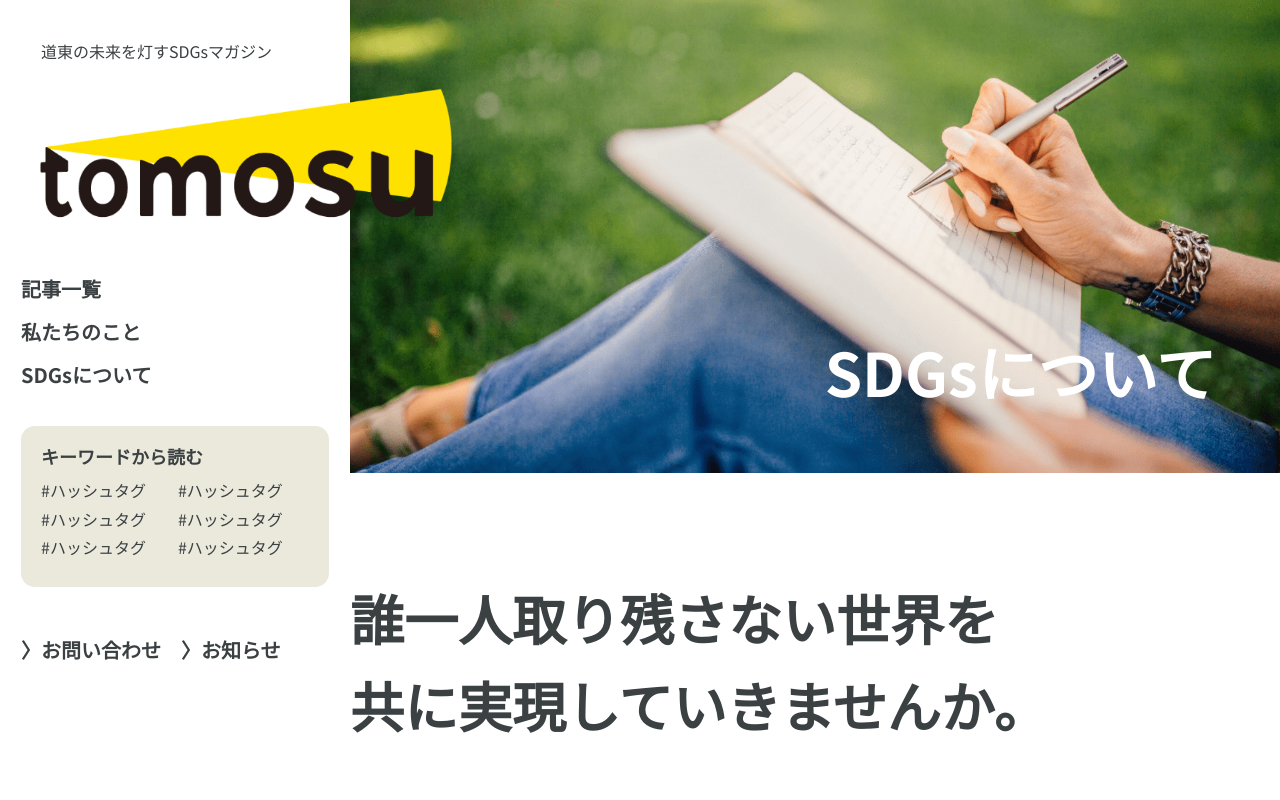
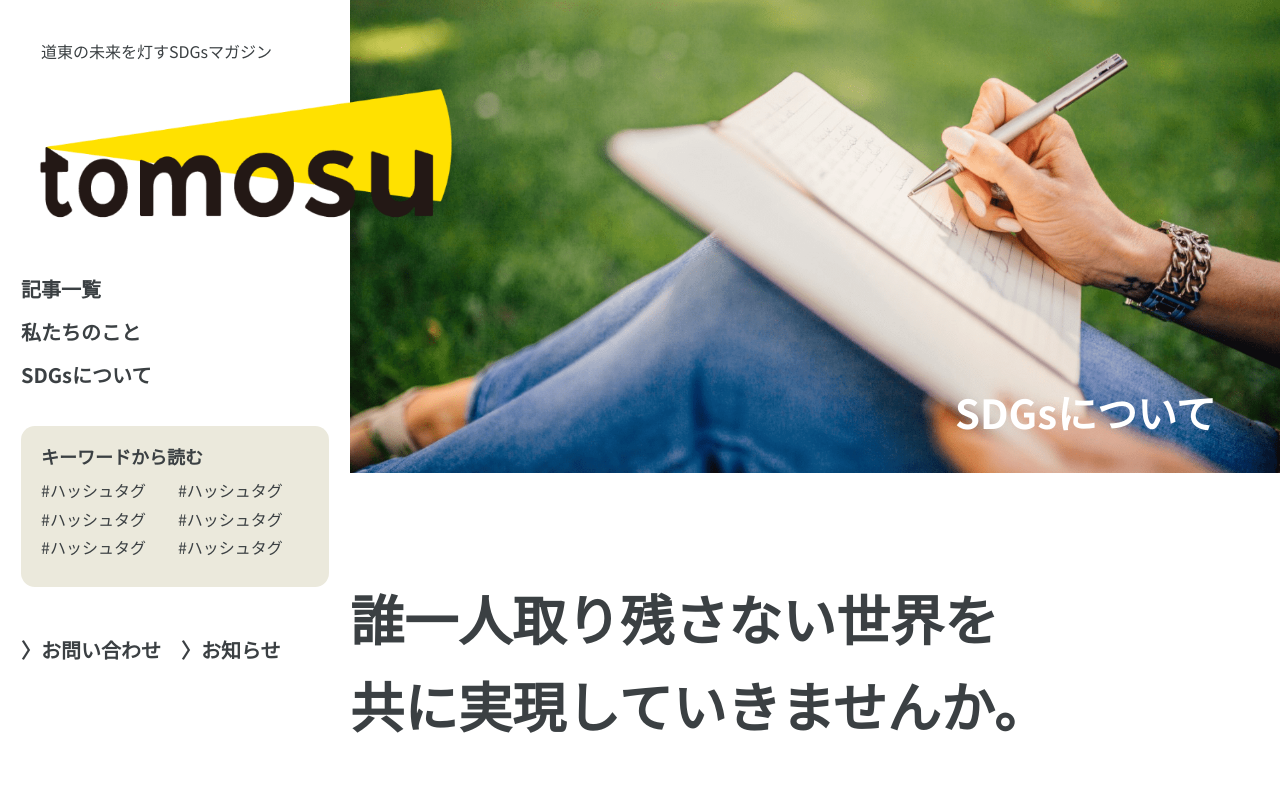
Before and after one commit to ha-ma/tomosu, a Next.js app: page /sdgs in a window 1280 px wide. Shown: the top 800 px of the page. Built offline with nearby package versions, Linux system fonts and the light colour scheme.

Commit message:
共通コンポーネントスタイル修正

```diff
--- a/components/BottomContact.module.scss
+++ b/components/BottomContact.module.scss
@@ -8,7 +8,7 @@
   box-sizing: border-box;
   position: relative;
   transition: all .1s ease;
-  @media (max-width: 700px) {
+  @media (max-width: 1279px) {
     border-top-left-radius: 0;
     border-bottom-left-radius: 0;
   }
@@ -25,7 +25,7 @@
     top: 0;
     left: 0;
     z-index: 3;
-    @media (max-width: 700px) {
+    @media (max-width: 1279px) {
       border-top-left-radius: 0;
       border-bottom-left-radius: 0;
     }
@@ -34,7 +34,7 @@
     border-top-left-radius: 50px;
     border-bottom-left-radius: 50px;
     background: #FFEA4B;
-    @media (max-width: 700px) {
+    @media (max-width: 1279px) {
       border-top-left-radius: 0;
       border-bottom-left-radius: 0;
     }
@@ -50,7 +50,7 @@
     transition: all .5s ease;
     position: relative;
     z-index: 5;
-    @media (max-width: 700px) {
+    @media (max-width: 1279px) {
       padding: 44px 21px 48px;
     }
   }
@@ -58,18 +58,25 @@
     font-size: 60px;
     font-weight: bold;
     margin-bottom: 84px;
-    @media (max-width: 700px) {
+    @media (max-width: 1599px) {
+      font-size: 45px;
+      margin-bottom: 64px;
+    }
+    @media (max-width: 1279px) {
       font-size: 25px;
       margin-bottom: 31px;
-    }
-    @media (max-width: 368px) {
-      font-size: 20px;
     }
   }
   &__desc {
     font-size: 30px;
     line-height: 1.6;
-    @media (max-width: 700px) {
+    @media (max-width: 1599px) {
+      font-size: 24px;
+    }
+    @media (max-width: 1439px) {
+      font-size: 20px;
+    }
+    @media (max-width: 1279px) {
       font-size: 14px;
       line-height: 1.8;
     }
--- a/components/BottomSNS.module.scss
+++ b/components/BottomSNS.module.scss
@@ -3,7 +3,7 @@
   text-align: center;
   padding: 87px 4.2% 107px;
   box-sizing: border-box;
-  @media (max-width: 700px) {
+  @media (max-width: 1279px) {
     padding: 44px 21px 58px;
   }
   &__heading {
@@ -13,7 +13,10 @@
     color: #b1b1b1;
     letter-spacing: 5px;
     margin-bottom: 84px;
-    @media (max-width: 700px) {
+    @media (max-width: 1700px) {
+      font-size: 60px;
+    }
+    @media (max-width: 1279px) {
       font-size: 34px;
       margin-bottom: 41px;
     }
@@ -23,25 +26,25 @@
     display: flex;
     align-items: center;
     justify-content: center;
-    @media (max-width: 700px) {
+    @media (max-width: 1279px) {
       margin-bottom: 40px;
     }
   }
   &__item {
     margin-right: 94px;
-    @media (max-width: 700px) {
+    @media (max-width: 1279px) {
       margin-right: 40px;
     }
     &:first-child {
       width: 38px;
-      @media (max-width: 700px) {
+      @media (max-width: 1279px) {
         width: 16px;
       }
     }
     &:last-child {
       width: 75px;
       margin-right: 0;
-      @media (max-width: 700px) {
+      @media (max-width: 1279px) {
         width: 32px;
       }
     }
@@ -49,13 +52,19 @@
   &__desc {
     font-size: 30px;
     line-height: 1.6;
-    @media (max-width: 700px) {
+    @media (max-width: 1599px) {
+      font-size: 24px;
+    }
+    @media (max-width: 1439px) {
+      font-size: 20px;
+    }
+    @media (max-width: 1279px) {
       font-size: 14px;
     }
   }
   &__newLine {
     display: none;
-    @media (max-width: 700px) {
+    @media (max-width: 1279px) {
       display: block;
     }
   }
--- a/components/PageHero.module.scss
+++ b/components/PageHero.module.scss
@@ -6,7 +6,7 @@
       border-top-left-radius: 50px;
       border-bottom-left-radius: 50px;
       display: block!important;
-      @media (max-width: 700px) {
+      @media (max-width: 1279px) {
         border-top-left-radius: 0;
         border-bottom-left-radius: 0;
       }
@@ -23,10 +23,26 @@
     position: absolute;
     bottom: 70px;
     right: 6.9%;
-    @media (max-width: 700px) {
-      font-size: 23px;
+    @media (max-width: 1800px) {
+      font-size: 55px;
+    }
+    @media (max-width: 1700px) {
+      font-size: 50px;
+    }
+    @media (max-width: 1599px) {
+      font-size: 45px;
+      bottom: 40px;
+    }
+    @media (max-width: 1439px) {
+      font-size: 40px;
+    }
+    @media (max-width: 1279px) {
+      font-size: 35px;
       bottom: 24px;
       right: 30px;
     }
+    @media (max-width: 700px) {
+      font-size: 23px;
+    }
   }
 }
```
Also changed, not shown: components/Pagination.module.scss (+13 -3 lines).
